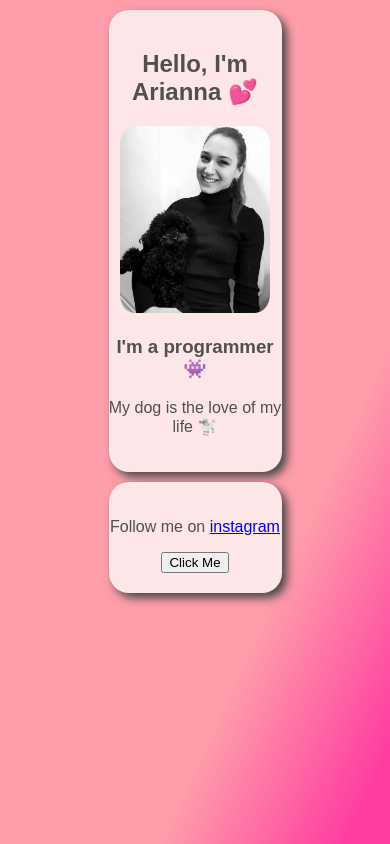
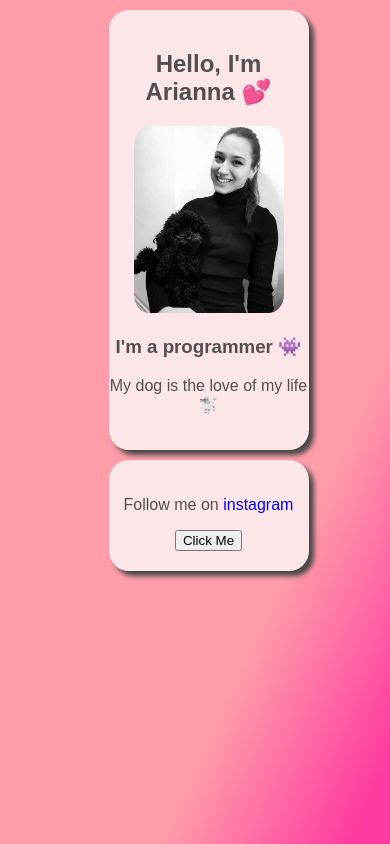
Before and after one commit to ariannapedroni/profile, a plain HTML site: page index.html in a window 390 px wide. Drawn offline with Linux system fonts and the light colour scheme.

Commit message:
Update style.css

```diff
--- a/style.css
+++ b/style.css
@@ -17,7 +17,7 @@ body {
   background-color: #fde6e8;
   border-radius: 20px;
   text-align: center;
-  box-shadow: 5px 5px 10px #474747;
+  box-shadow: 5px 5px 5px #474747;
   align-content: center;
 }
 
@@ -25,8 +25,12 @@ body {
   border-radius: 10%;
 }
 
+a {
+  text-decoration: none;
+}
+
 a:visited {
-  color: #474747;
+  color: #343434;
   text-decoration: none;
 }
 
@@ -39,3 +43,24 @@ a:hover {
 a:active {
   text-decoration: none;
 }
+
+@media (max-width: 960px) {
+  /* For a screen < 960px, this CSS will be read */
+  .container {
+    width: 700px;
+  }
+}
+
+@media (max-width: 720px) {
+  /* For a screen < 720px, this CSS will be read */
+  .container {
+    width: 500px;
+  }
+}
+
+@media (max-width: 540px) {
+  /* For a screen < 540px, this CSS will be read */
+  .container {
+    width: 300px;
+  }
+}
```
